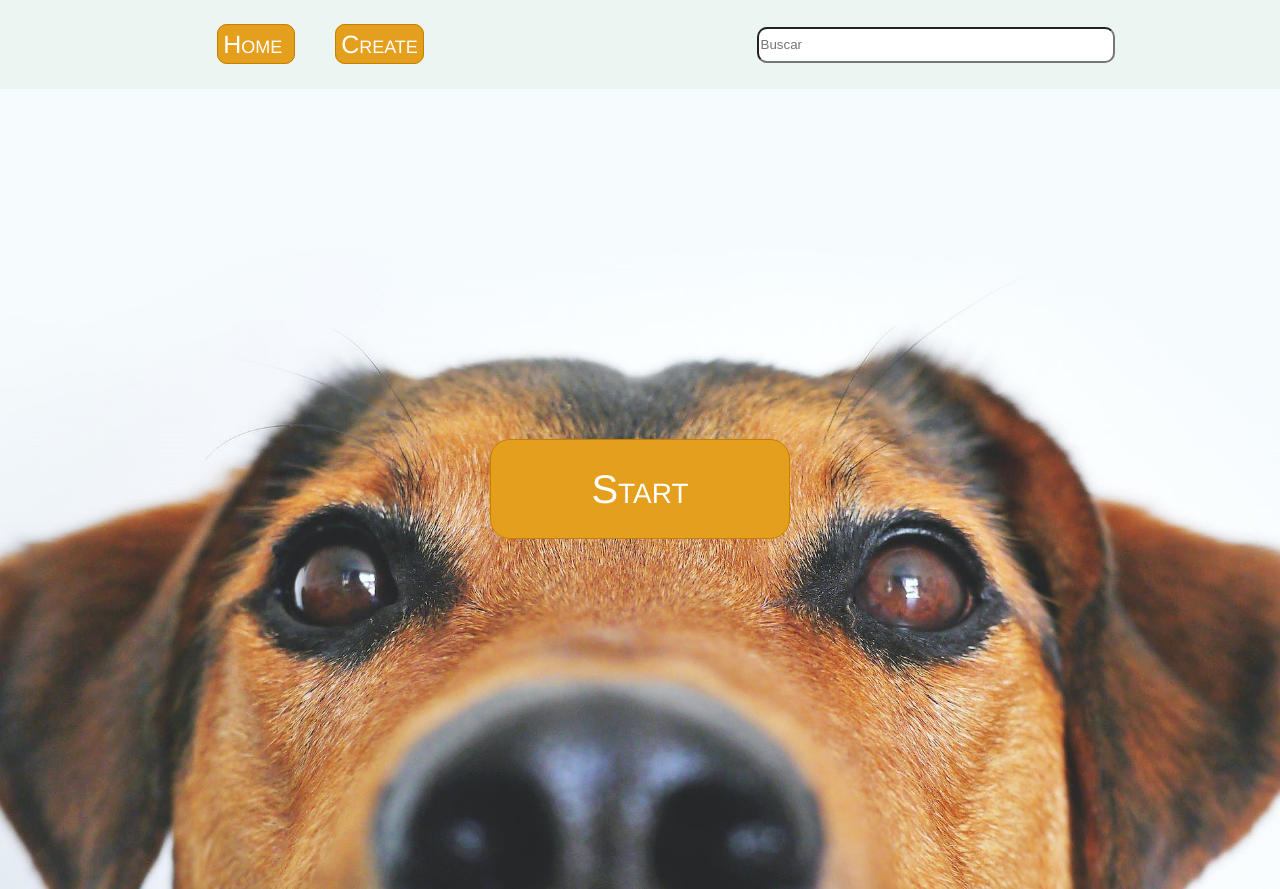
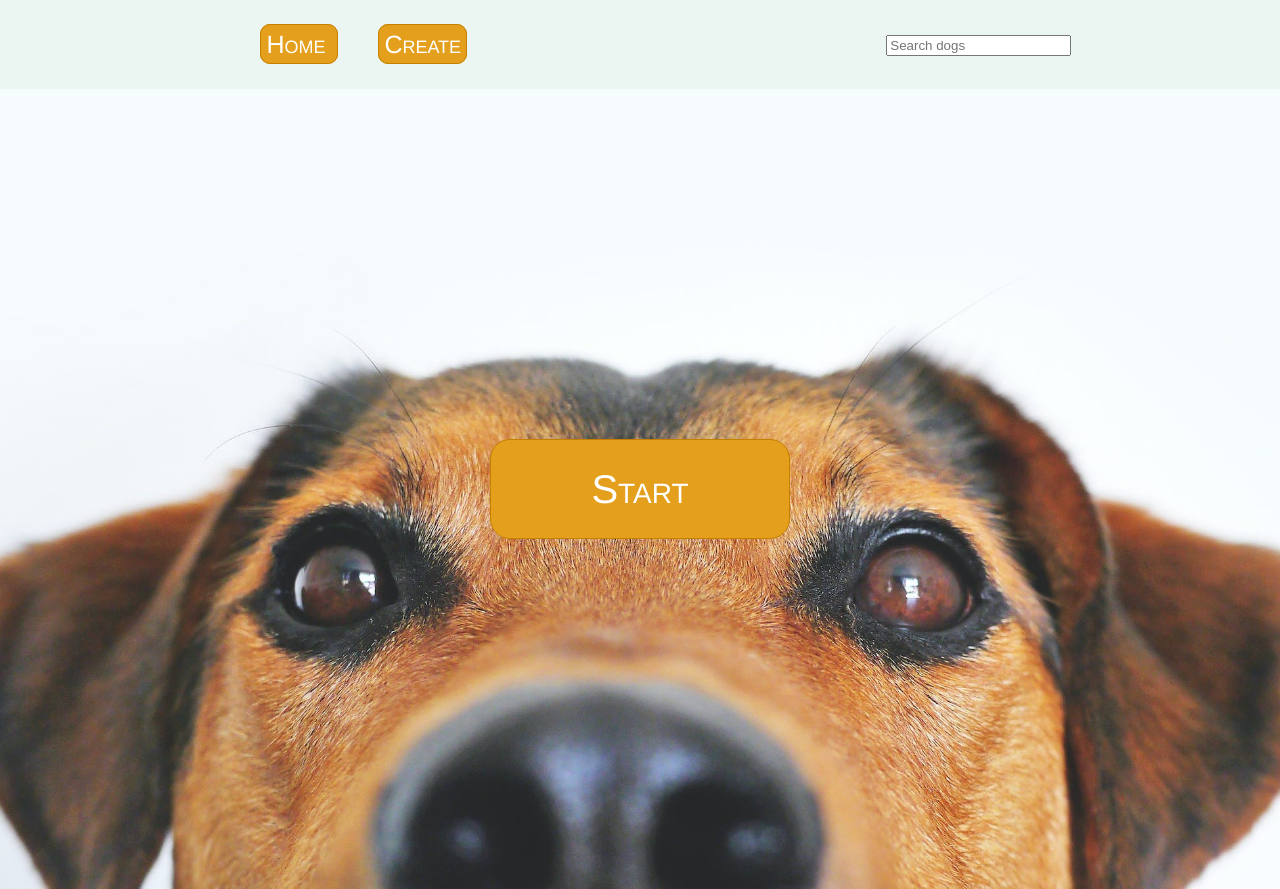
Before and after one commit to AlaMarti/Dogs, a React (Create React App) app: page / in a window 1280 px wide. Built offline with nearby package versions, Linux system fonts and the light colour scheme.

Commit message:
Terminando la searchbar

```diff
--- a/src/components/searchbar/searchbar.jsx
+++ b/src/components/searchbar/searchbar.jsx
@@ -50,7 +50,7 @@ const Searchbar = () => {
 
 
 
-      setSearchResults(dogs);
+    setSearchResults(dogs);
 
     } catch (error) {
 
@@ -72,11 +72,27 @@ const Searchbar = () => {
     setShowResults(false); // Ocultar la lista de resultados cuando se hace clic en un país
   };
 
+
+  const handleKeyDown = (event) => {
+    if (event.key === "Escape") {
+      setShowResults(false); // Ocultar la lista de resultados al presionar "Escape"
+    }
+  };
+
   return (
-    <div>
-      <input type="text" className={styles.barraNav} placeholder='Buscar' onChange={handleChangeSearch}/>
 
-      {showResults && searchResults.length > 0 && (
+
+    <div className={styles.searchBar}>
+      <input
+        className={styles.inputSearchBar}
+        placeholder="Search dogs"
+        type="search"
+        onChange={handleChangeSearch}
+        value={name}
+        onKeyDown={handleKeyDown} // Escuchar el evento "onKeyDown" para la tecla "Escape"
+      />
+
+      {showResults && searchResults && searchResults.length > 0 && (
         <div className={styles.resultsContainer} ref={resultsRef}>
           <ul className={styles.resultsList}>
             {searchResults.map((dog) => (
@@ -89,13 +105,14 @@ const Searchbar = () => {
                   src={dog.image} // Supongamos que la propiedad para la imagen es "flag"
                   className={styles.flagImage}
                 />
-                <span className={styles.dogName}>{dog.name}</span>
+                <span className={styles.countryName}>{dog.name}</span>
               </li>
             ))}
           </ul>
         </div>
       )}
     </div>
+
   )
 }
 
```
